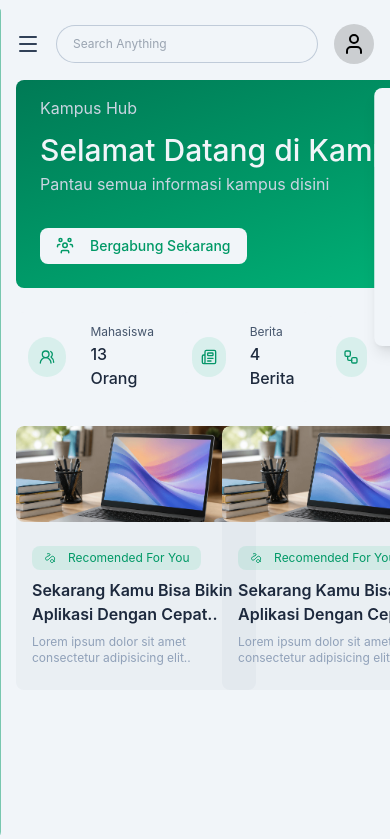
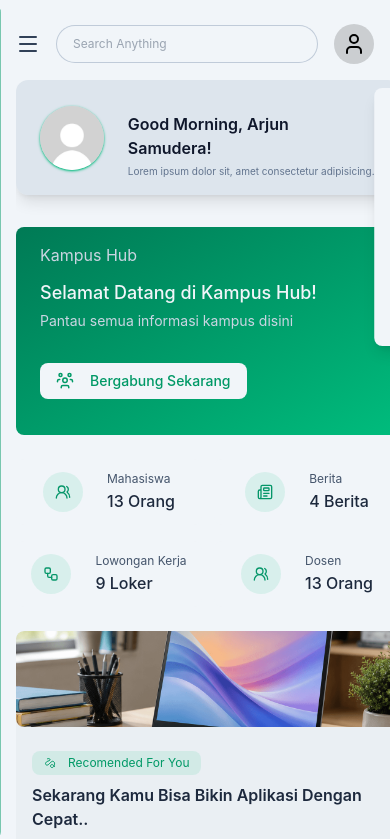
Before and after one commit to ArjunSamuderaAhliFikri/Kampus-Hub, a React (Vite) app in the folder kampus_hub_react/: page / in a window 390 px wide. Shown: the top 839 px of the page. Built offline with nearby package versions, Linux system fonts and the light colour scheme.

Commit message:
feat : responsive all page || todo : searching anything

```diff
--- a/kampus_hub_react/src/components/pages/Dashboard.tsx
+++ b/kampus_hub_react/src/components/pages/Dashboard.tsx
@@ -12,14 +12,14 @@ import {
 export default function Dashboard() {
   return (
     <>
-      <section className="grid grid-cols-[1fr_350px] gap-x-4">
+      <section className="lg:grid grid-cols-[1fr_350px] flex flex-col-reverse gap-x-4">
         <section className="flex flex-col gap-y-6">
           <section className="w-full h-52 bg-gradient-to-br from-emerald-700 to-emerald-500 rounded-lg px-6 py-4 text-slate-300">
             <span>Kampus Hub</span>
-            <h1 className="text-3xl mt-3 font-medium text-slate-100">
+            <h1 className="lg:text-3xl text-lg mt-3 font-medium text-slate-100">
               Selamat Datang di Kampus Hub!
             </h1>
-            <h2 className="text-md mt-1 text-slate-300">
+            <h2 className="lg:text-md text-sm mt-1 text-slate-300">
               Pantau semua informasi kampus disini
             </h2>
 
@@ -33,7 +33,7 @@ export default function Dashboard() {
           </section>
 
           <section>
-            <div className="flex justify-between items-center gap-x-3">
+            <div className="lg:flex justify-between items-center grid grid-cols-2 grid-rows-2 gap-4 gap-x-3">
               <div
                 id="card-dashboard"
                 className="w-full p-3 rounded-lg bg-slate-100"
@@ -109,17 +109,19 @@ export default function Dashboard() {
             </div>
           </section>
 
-          <section className="grid grid-cols-3 gap-x-4">
+          <section className="grid lg:grid-cols-3 grid-cols-1 gap-x-4">
             <NewsCard />
             <NewsCard />
             <NewsCard />
           </section>
         </section>
-        <section className="bg-slate-300/50 rounded-xl shadow-lg px-6 py-4">
-          <h1 className="text-slate-900 font-semibold text-md">Statistic</h1>
+        <section className="bg-slate-300/50 rounded-xl shadow-lg px-6 py-4 mb-8 lg:mb-0">
+          <h1 className="hidden lg:block text-slate-900 font-semibold text-md">
+            Statistic
+          </h1>
 
-          <section className="mt-12 flex flex-col justify-center items-center">
-            <div className="size-32 rounded-full overflow-hidden shadow shadow-emerald-500">
+          <section className="lg:mt-12 mt-0 flex lg:flex-col flex-row justify-center items-center">
+            <div className="lg:size-32 size-16 rounded-full overflow-hidden shadow shadow-emerald-500">
               <img
                 className="block size-full object-cover"
                 src="/img/default-profile.jpg"
@@ -127,11 +129,11 @@ export default function Dashboard() {
               />
             </div>
 
-            <div className="mt-4 text-center">
-              <h1 className="font-semibold text-slate-900 text-lg">
+            <div className="mt-4 lg:text-center text-left ml-6 lg:ml-0">
+              <h1 className="font-semibold text-slate-900 lg:text-lg text-md">
                 Good Morning, Arjun Samudera!
               </h1>
-              <p className="mt-1 font-normal text-slate-500 text-xs">
+              <p className="mt-1 font-normal text-slate-500 text-[10px] lg:text-xs">
                 Lorem ipsum dolor sit, amet consectetur adipisicing.
               </p>
             </div>
--- a/kampus_hub_react/src/components/pages/NewsPage.tsx
+++ b/kampus_hub_react/src/components/pages/NewsPage.tsx
@@ -35,12 +35,14 @@ export default function NewsPage() {
   }, [primaryNews, otherNewsData]);
 
   return (
-    <section className="rounded-lg p-6 overflow-y-auto overflow-x-hidden">
+    <section className="h-fit rounded-lg py-4 overflow-y-auto overflow-x-hidden">
       <h1 className="font-semibold text-slate-900 text-lg mb-4">
         Pantau Berita Lagi Hangat
       </h1>
+
+      <section id="carousel-container" className="w-full overflow-x-hidden">
         <section id="grid-primary-news" className="grid-primary-news">
-        <div className="relative col-span-2 bg-slate-200/90 rounded-lg overflow-hidden cursor-pointer">
+          <div className="w-72 lg:w-full relative lg:col-span-2 bg-slate-200/90 rounded-lg overflow-hidden cursor-pointer">
             <img
               className="block w-full h-full object-cover absolute inset-0"
               src="/img/images.jpg"
@@ -51,15 +53,17 @@ export default function NewsPage() {
               className="absolute z-10 bottom-0 left-0 px-6 pb-6 bg-gradient-to-t from-slate-900 to-transparent w-full"
             >
               <h1 className="font-semibold text-lg text-slate-100/90">
-              {primaryNews.length > 0 && primaryNews[0]?.title.substring(0, 32)}
+                {primaryNews.length > 0 &&
+                  primaryNews[0]?.title.substring(0, 32)}
               </h1>
               <p className="text-sm text-slate-300">
-              {primaryNews.length > 0 && primaryNews[0]?.body.substring(0, 32)}
+                {primaryNews.length > 0 &&
+                  primaryNews[0]?.body.substring(0, 32)}
                 ...
               </p>
             </section>
           </div>
-        <div className="relative bg-slate-200/90 rounded-lg overflow-hidden cursor-pointer">
+          <div className="w-72 lg:w-full relative bg-slate-200/90 rounded-lg overflow-hidden cursor-pointer">
             <img
               className="block w-full h-full object-cover absolute inset-0"
               src="/img/images.jpg"
@@ -70,15 +74,17 @@ export default function NewsPage() {
               className="absolute z-10 bottom-0 left-0 px-6 pb-6 bg-gradient-to-t from-slate-900/60 to-transparent w-full"
             >
               <h1 className="font-semibold text-lg text-slate-100/90">
-              {primaryNews.length > 0 && primaryNews[1]?.title.substring(0, 32)}
+                {primaryNews.length > 0 &&
+                  primaryNews[1]?.title.substring(0, 32)}
               </h1>
               <p className="text-sm text-slate-300">
-              {primaryNews.length > 0 && primaryNews[1]?.body.substring(0, 32)}
+                {primaryNews.length > 0 &&
+                  primaryNews[1]?.body.substring(0, 32)}
                 ...
               </p>
             </section>
           </div>
-        <div className="relative bg-slate-200/90 rounded-lg overflow-hidden cursor-pointer">
+          <div className="w-72 lg:w-full relative bg-slate-200/90 rounded-lg overflow-hidden cursor-pointer">
             <img
               className="block w-full h-full object-cover absolute inset-0"
               src="/img/images.jpg"
@@ -89,15 +95,17 @@ export default function NewsPage() {
               className="absolute z-10 bottom-0 left-0 px-6 pb-6 bg-gradient-to-t from-slate-900/60 to-transparent w-full"
             >
               <h1 className="font-semibold text-lg text-slate-100/90">
-              {primaryNews.length > 0 && primaryNews[2]?.title.substring(0, 32)}
+                {primaryNews.length > 0 &&
+                  primaryNews[2]?.title.substring(0, 32)}
               </h1>
               <p className="text-sm text-slate-300">
-              {primaryNews.length > 0 && primaryNews[2]?.body.substring(0, 32)}
+                {primaryNews.length > 0 &&
+                  primaryNews[2]?.body.substring(0, 32)}
                 ...
               </p>
             </section>
           </div>
-        <div className="relative bg-slate-200/90 rounded-lg overflow-hidden cursor-pointer">
+          <div className="w-72 lg:w-full relative bg-slate-200/90 rounded-lg overflow-hidden cursor-pointer">
             <img
               className="block w-full h-full object-cover absolute inset-0"
               src="/img/images.jpg"
@@ -107,15 +115,17 @@ export default function NewsPage() {
               className="absolute z-10 bottom-0 left-0 px-6 pb-6 bg-gradient-to-t from-slate-900/60 to-transparent w-full"
             >
               <h1 className="font-semibold text-lg text-slate-100/90">
-              {primaryNews.length > 0 && primaryNews[3]?.title.substring(0, 32)}
+                {primaryNews.length > 0 &&
+                  primaryNews[3]?.title.substring(0, 32)}
               </h1>
               <p className="text-sm text-slate-300">
-              {primaryNews.length > 0 && primaryNews[3]?.body.substring(0, 32)}
+                {primaryNews.length > 0 &&
+                  primaryNews[3]?.body.substring(0, 32)}
                 ...
               </p>
             </section>
           </div>
-        <div className="relative bg-slate-200/90 rounded-lg overflow-hidden cursor-pointer">
+          <div className="w-72 lg:w-full relative bg-slate-200/90 rounded-lg overflow-hidden cursor-pointer">
             <img
               className="block w-full h-full object-cover absolute inset-0"
               src="/img/images.jpg"
@@ -126,15 +136,17 @@ export default function NewsPage() {
               className="absolute z-10 bottom-0 left-0 px-6 pb-6 bg-gradient-to-t from-slate-900/60 to-transparent w-full"
             >
               <h1 className="font-semibold text-lg text-slate-100/90">
-              {primaryNews.length > 0 && primaryNews[4]?.title.substring(0, 32)}
+                {primaryNews.length > 0 &&
+                  primaryNews[4]?.title.substring(0, 32)}
               </h1>
               <p className="text-sm text-slate-300">
-              {primaryNews.length > 0 && primaryNews[4]?.body.substring(0, 32)}
+                {primaryNews.length > 0 &&
+                  primaryNews[4]?.body.substring(0, 32)}
                 ...
               </p>
             </section>
           </div>
-        <div className="relative bg-slate-200/90 rounded-lg overflow-hidden cursor-pointer col-span-2">
+          <div className="w-72 lg:w-full relative bg-slate-200/90 rounded-lg overflow-hidden cursor-pointer lg:col-span-2">
             <img
               className="block w-full h-full object-cover absolute inset-0"
               src="/img/images.jpg"
@@ -145,22 +157,25 @@ export default function NewsPage() {
               className="absolute z-10 bottom-0 left-0 px-6 pb-6 bg-gradient-to-t from-slate-900/60 to-transparent w-full"
             >
               <h1 className="font-semibold text-lg text-slate-100/90">
-              {primaryNews.length > 0 && primaryNews[5]?.title.substring(0, 32)}
+                {primaryNews.length > 0 &&
+                  primaryNews[5]?.title.substring(0, 32)}
               </h1>
               <p className="text-sm text-slate-300">
-              {primaryNews.length > 0 && primaryNews[5]?.body.substring(0, 32)}
+                {primaryNews.length > 0 &&
+                  primaryNews[5]?.body.substring(0, 32)}
                 ...
               </p>
             </section>
           </div>
         </section>
+      </section>
 
-      <section className="mt-6">
+      <section className="mt-6 md:w-full">
         <h1 className="font-semibold text-slate-900 text-lg mb-4">
           Berita Lainnya
         </h1>
 
-        <ul className="w-full flex flex-col items-center gap-y-3 bg-slate-200">
+        <ul className="flex flex-col items-center justify-center gap-y-3 bg-slate-200">
           {otherNewsData.length > 0 &&
             otherNewsData.map((data: NewsDataType) => (
               <OtherNews key={data.id} otherNewsData={data} />
@@ -188,17 +203,17 @@ function OtherNews({ otherNewsData }: OtherNewsProps) {
           className="absolute top-1/2 -translate-y-1/2 right-0 z-10 px-8 w-full flex justify-between items-center"
         >
           <div className="flex flex-col gap-y-1">
-            <h1 className="text-slate-100 font-medium text-md">
+            <h1 className="text-slate-100 font-medium text-sm lg:text-md">
               {otherNewsData.title.substring(0, 20)}
             </h1>
-            <p className="text-slate-300 text-xs">
+            <p className="text-slate-300 text-[10px] lg:text-xs">
               {otherNewsData.body.substring(0, 25)}
             </p>
           </div>
 
           <button
             type="button"
-            className="text-slate-300 bg-slate-900/80 px-4 py-2 text-xs rounded-lg cursor-pointer text-md font-medium hover:bg-slate-800/50"
+            className="text-slate-300 bg-slate-900/80 px-4 py-2 text-xs rounded-lg cursor-pointer text-xs lg:text-md font-medium hover:bg-slate-800/50"
           >
             Baca Sekarang
           </button>
--- a/kampus_hub_react/src/styles/special_grid.css
+++ b/kampus_hub_react/src/styles/special_grid.css
@@ -3,6 +3,24 @@
   grid-template-columns: repeat(4, 1fr);
   grid-template-rows: repeat(2, 1fr);
   gap: 12px;
-
   height: 70dvh;
 }
+
+@media screen and (max-width: 640px) {
+  .grid-primary-news {
+    width: fit-content;
+    display: flex;
+    gap: 12px;
+    animation: slideCarousel 60s linear infinite;
+  }
+}
+
+@keyframes slideCarousel {
+  from {
+    transform: translateX(0);
+  }
+
+  to {
+    transform: translateX(-85%);
+  }
+}
```
Lines whose indentation alone changed are shown as unchanged.
